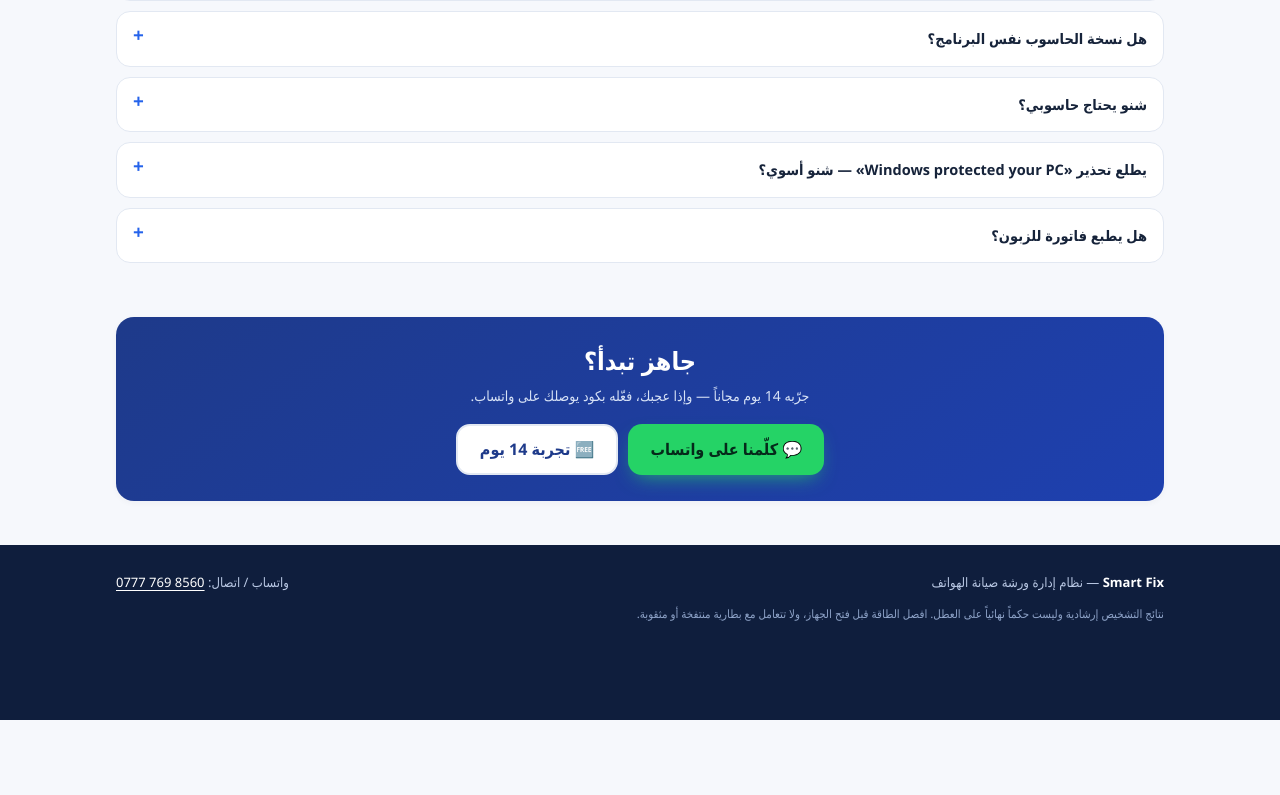
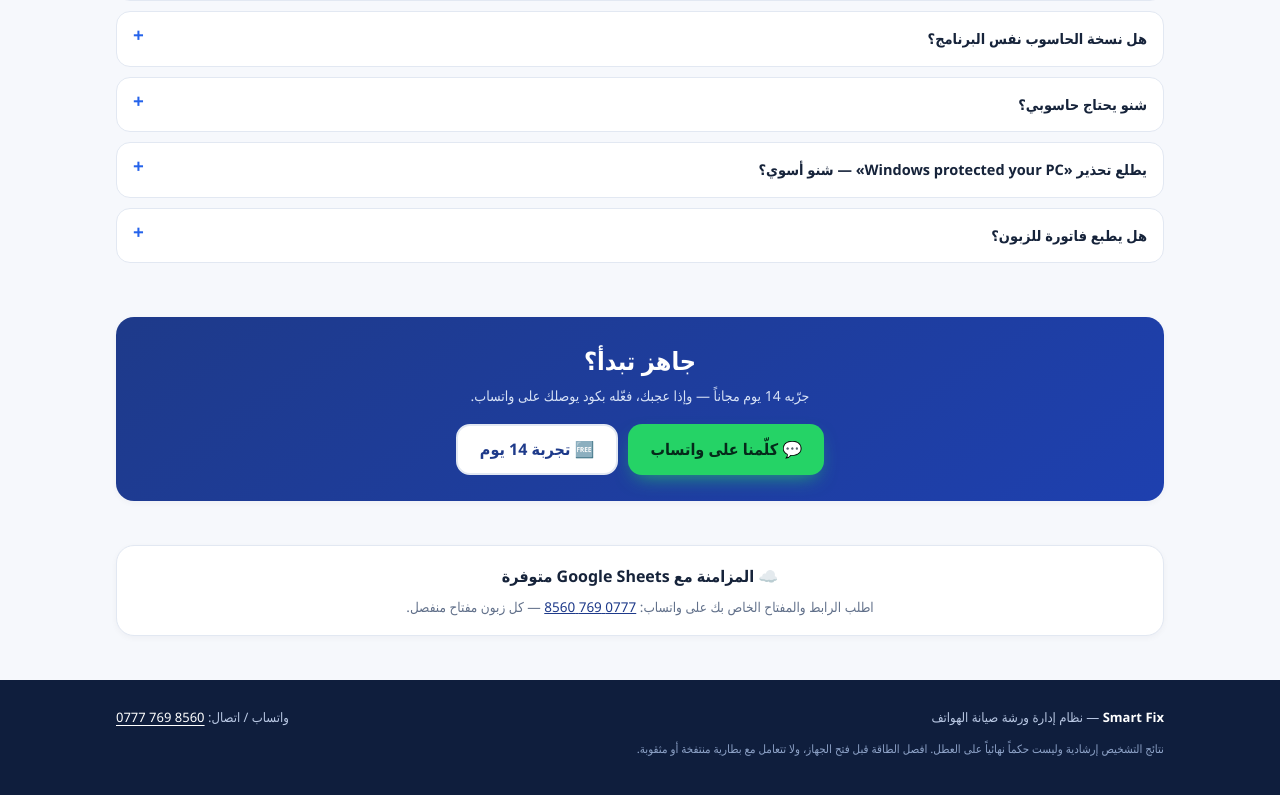
Before and after one commit to sadak1560aa-arch/smartfix, a plain HTML site: page index.html in a window 1280 px wide. Shown: the part 4209-5004 px from the top of the page. Before the commit the page ends 4929 px from the top, so only its background shows below. Drawn offline with Linux system fonts and the light colour scheme.

Commit message:
Add Google Sheets sync info with WhatsApp contact
Added a section for Google Sheets synchronization information.

```diff
--- a/index.html
+++ b/index.html
@@ -450,6 +450,15 @@
   </div>
 </section>
 
+<section style="padding-top:0">
+  <div class="wrap">
+    <div class="card" style="text-align:center;padding:16px 18px">
+      <b>☁️ المزامنة مع Google Sheets متوفرة</b>
+      <p style="margin:6px 0 0;font-size:13.5px;color:var(--muted)">اطلب الرابط والمفتاح الخاص بك على واتساب: <a href="https://wa.me/9647777698560" target="_blank" rel="noopener" style="color:var(--navy)">0777 769 8560</a> — كل زبون مفتاح منفصل.</p>
+    </div>
+  </div>
+</section>
+
 </main>
 
 <footer>
```
